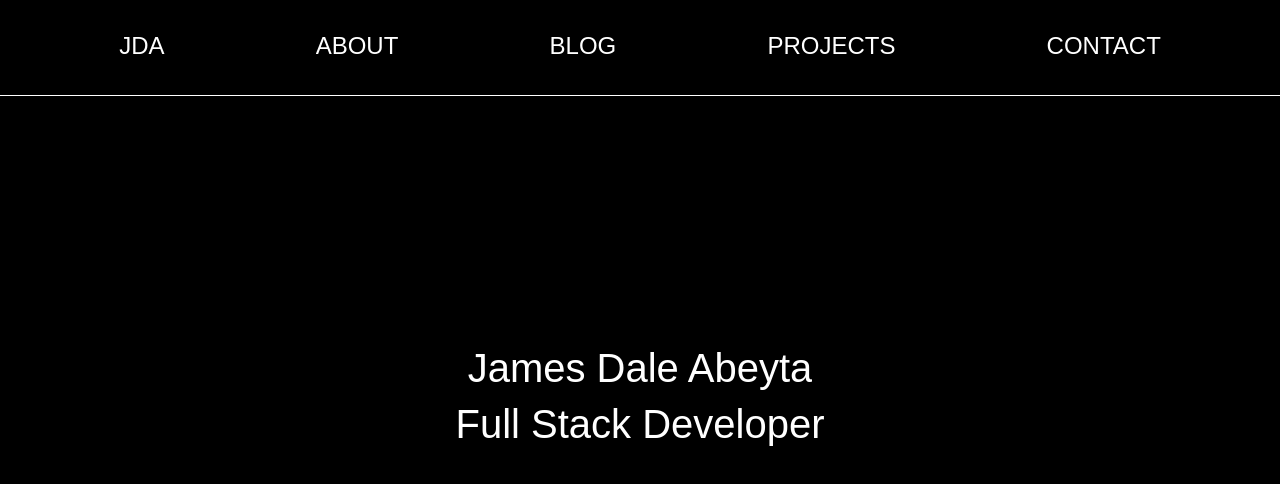
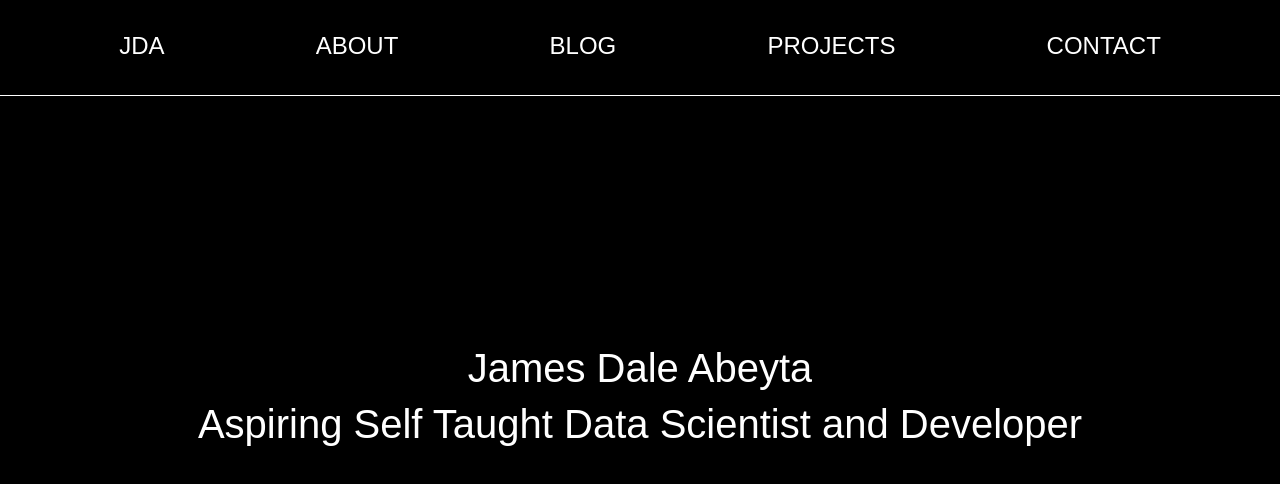
Before and after one commit to abeyternater/portfolio, a React (Create React App) app: page / in a window 1280 px wide. Shown: the top 484 px of the page. Built offline with nearby package versions, Linux system fonts and the light colour scheme; a web font is replaced by a local one.

Commit message:
Changing Homepage Description

```diff
--- a/src/Home/App.js
+++ b/src/Home/App.js
@@ -11,7 +11,7 @@ function App() {
                 <h1>James Dale Abeyta</h1>
             </div>
             <div className="text">
-                <h1>Full Stack Developer</h1>
+                <h1>Aspiring Self Taught Data Scientist and Developer</h1>
             </div>
         </div>
     );
```
